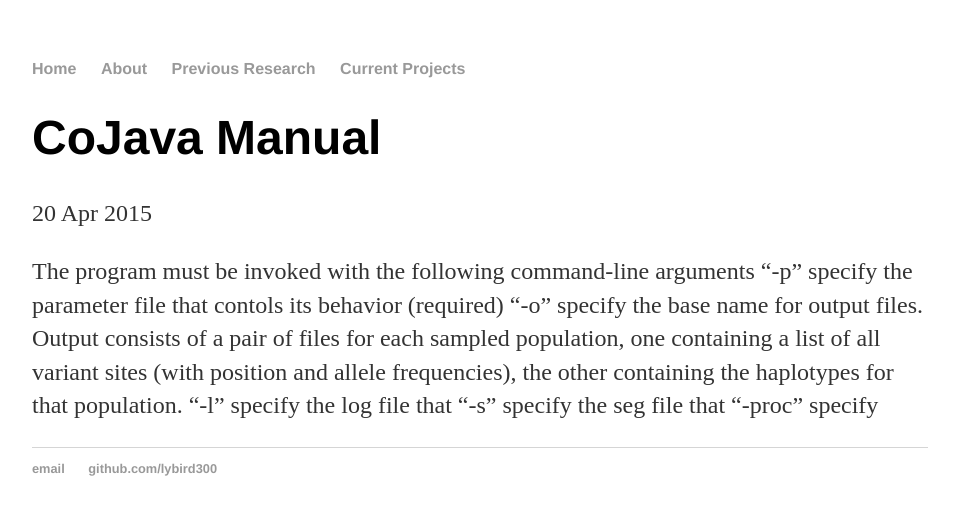
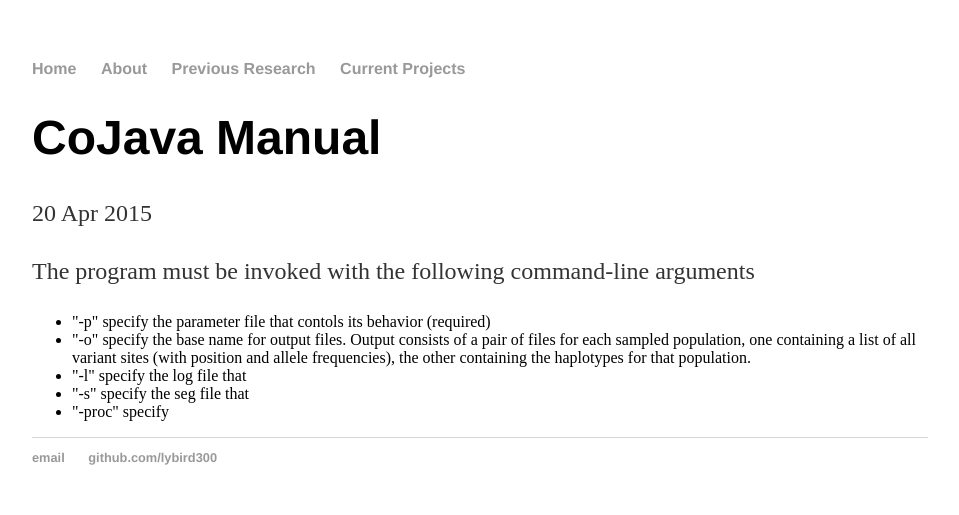
Before and after one commit to lybird300/lybird300.github.io, a Jekyll site: the page built from _posts/2015-04-20-cojava-manual.md, in a window 1280 px wide. Shown: the top 515 px of the page, without its empty margins (160-1119 px from the left). Built offline with Jekyll 4.4.1, drawn with Linux system fonts in a browser that asks for light colours.

Commit message:
Update 2015-04-20-cojava-manual.md

```diff
--- a/_posts/2015-04-20-cojava-manual.md
+++ b/_posts/2015-04-20-cojava-manual.md
@@ -4,8 +4,10 @@
 date: 2015-04-20
 ---
 The program must be invoked with the following command-line arguments
-"-p" specify the parameter file that contols its behavior (required)
-"-o" specify the base name for output files.  Output consists of a pair of files for each sampled population, one containing a list of all variant sites (with position and allele frequencies), the other containing the haplotypes for that population.
-"-l" specify the log file that
-"-s" specify the seg file that
-"-proc" specify
+<ul>
+<li>"-p" specify the parameter file that contols its behavior (required)</li>
+<li>"-o" specify the base name for output files.  Output consists of a pair of files for each sampled population, one containing a list of all variant sites (with position and allele frequencies), the other containing the haplotypes for that population.</li>
+<li>"-l" specify the log file that</li>
+<li>"-s" specify the seg file that</li>
+<li>"-proc" specify </li>
+</ul>
```
